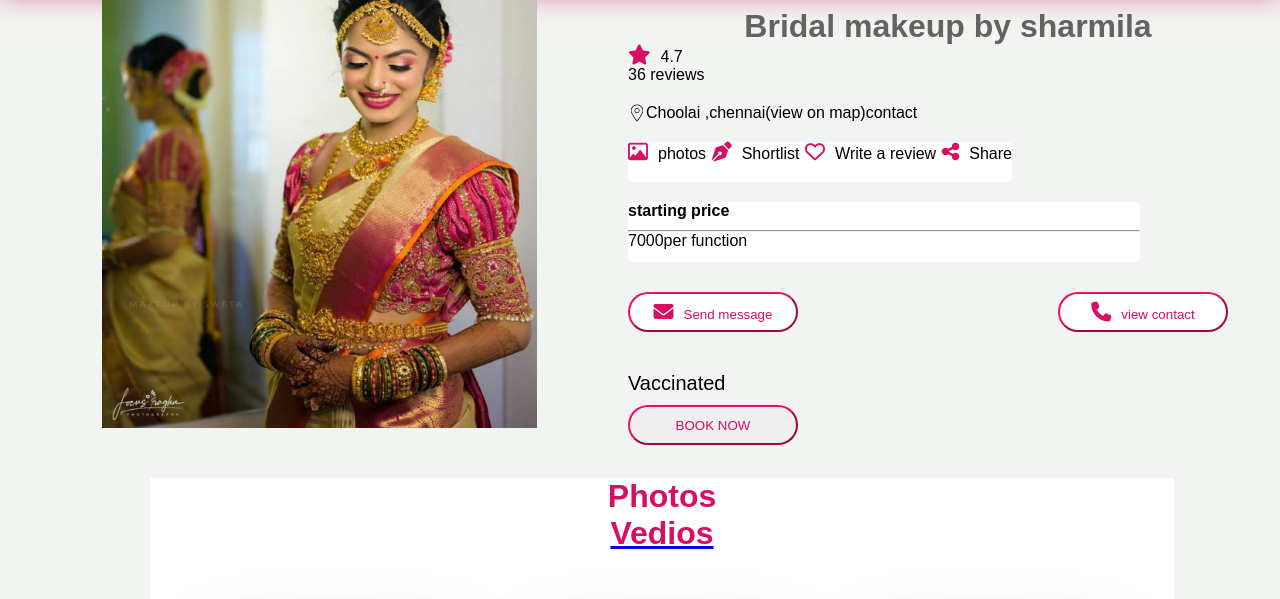
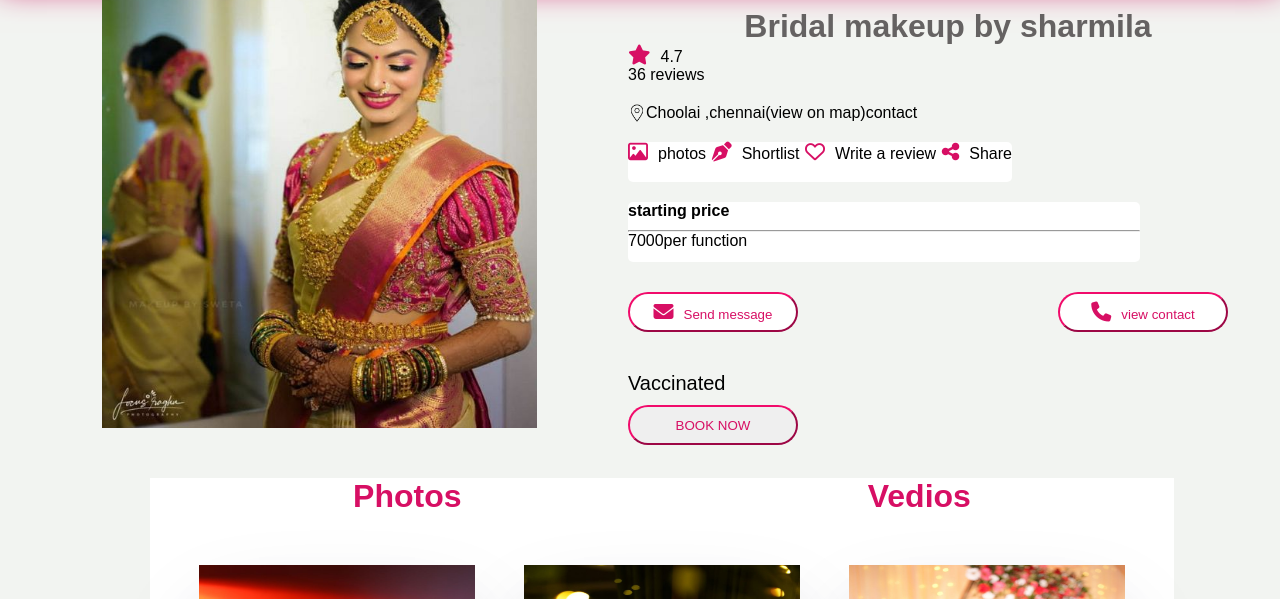
Before and after one commit to fssa-batch3/madhubala.esakkipandi__web_project, a plain HTML site: page pages/booking/book2.html in a window 1280 px wide. Shown: the part 122-721 px from the top of the page. Drawn offline with Linux system fonts and the light colour scheme.

Commit message:
Update book2.css

```diff
--- a/assets/css/book2.css
+++ b/assets/css/book2.css
@@ -209,12 +209,19 @@ hr {
   margin-left: 150px;
   background-color: white;
 }
-
+.heading{
+  display: flex;
+  justify-content: space-around;
+}
 .album {
   color: #D70F64;
   margin-top: px;
 }
 
+
+a{
+  text-decoration: none;
+}
 .pic-content {
   width: 100%;
   height: 320px;
```
